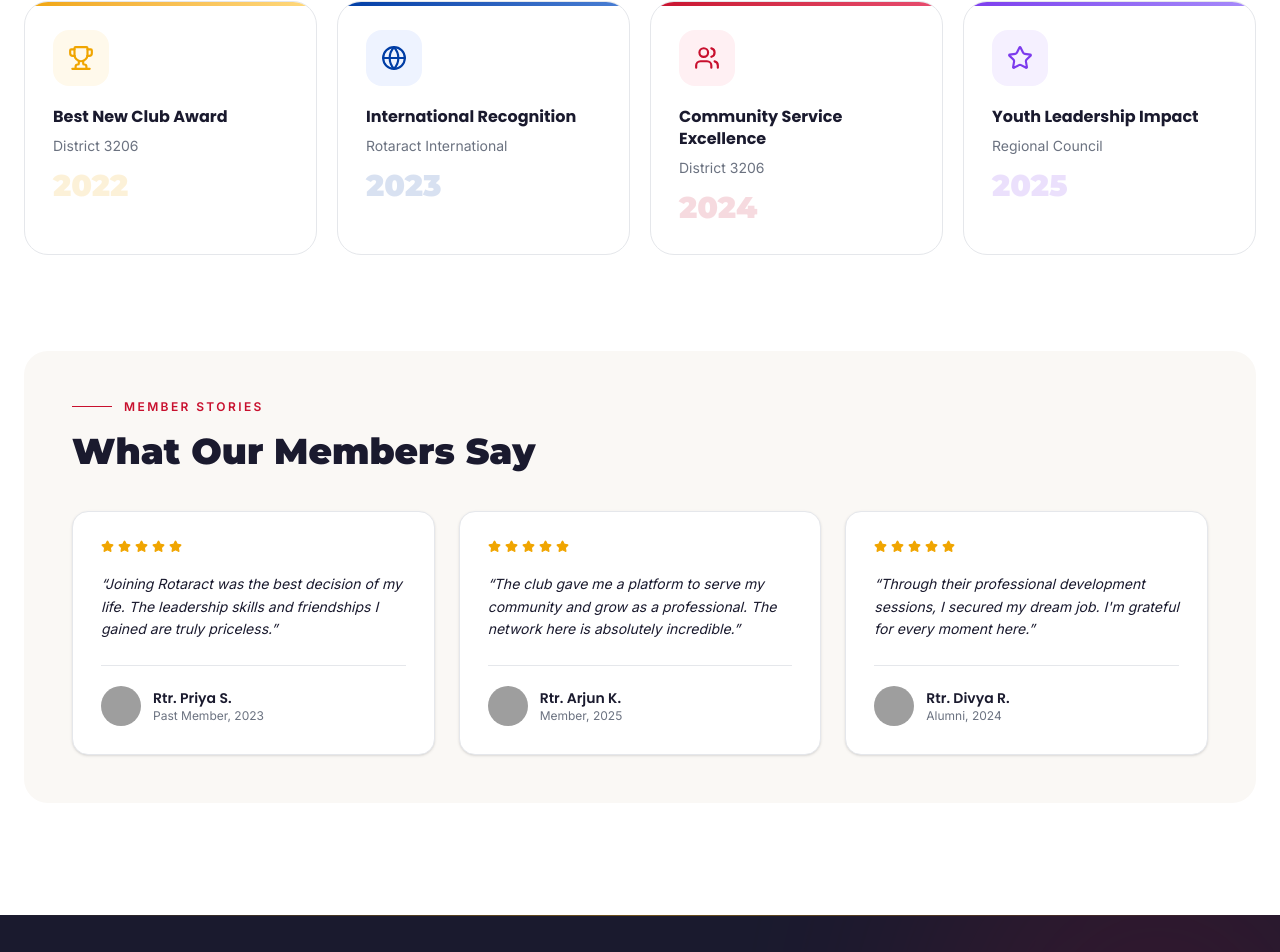
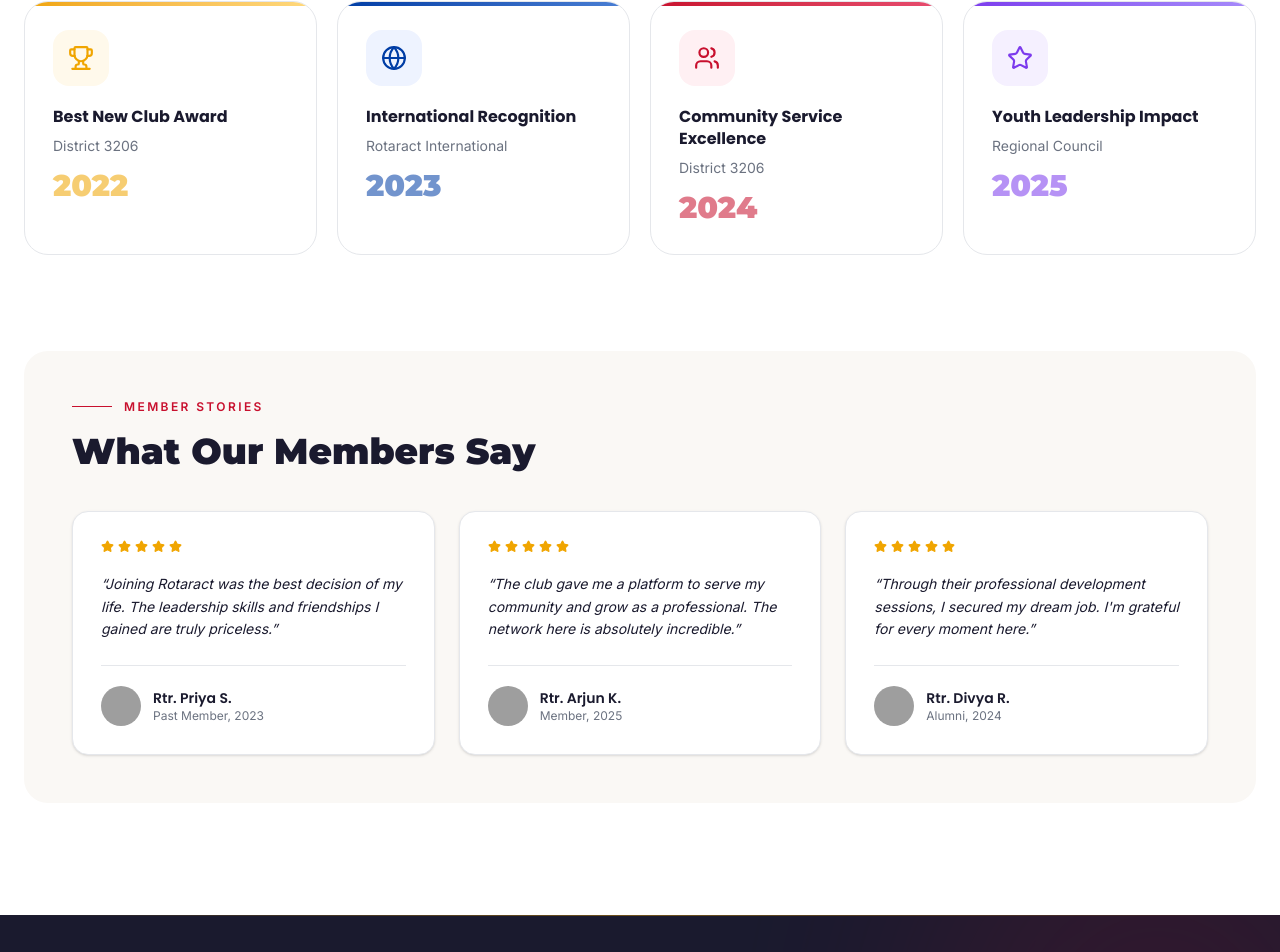
Before and after one commit to umangjzx/Smartcity-Web, a Next.js app: page / in a window 1280 px wide. Shown: the part 5598-6550 px from the top of the page. Built offline with nearby package versions, Linux system fonts and the light colour scheme; no server answers; the database is empty; grey boxes are pictures that could not be loaded.

Commit message:
Latest Upadtes

```diff
--- a/src/components/layout/Achievements.tsx
+++ b/src/components/layout/Achievements.tsx
@@ -104,7 +104,7 @@ export default function Achievements() {
 
                 <h3 className="font-poppins font-bold text-base text-[var(--color-charcoal)] mb-2 leading-snug">{a.title}</h3>
                 <p className="font-inter text-sm text-[var(--color-warm-gray)]">{a.body}</p>
-                <p className="font-montserrat font-black text-3xl mt-3" style={{ color: a.iconColor, opacity: 0.15 }}>{a.year}</p>
+                <p className="font-montserrat font-black text-3xl mt-3" style={{ color: a.iconColor, opacity: 0.55 }}>{a.year}</p>
               </motion.div>
             );
           })}
```
